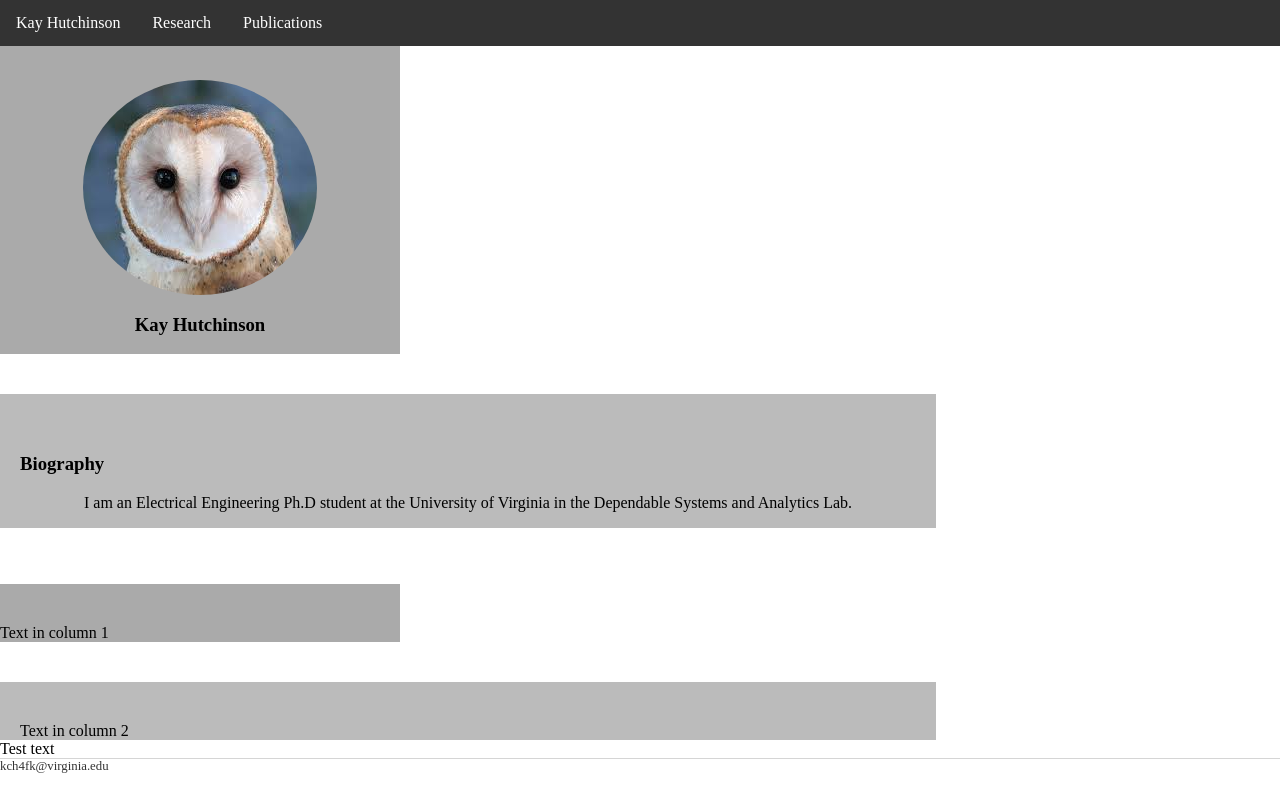
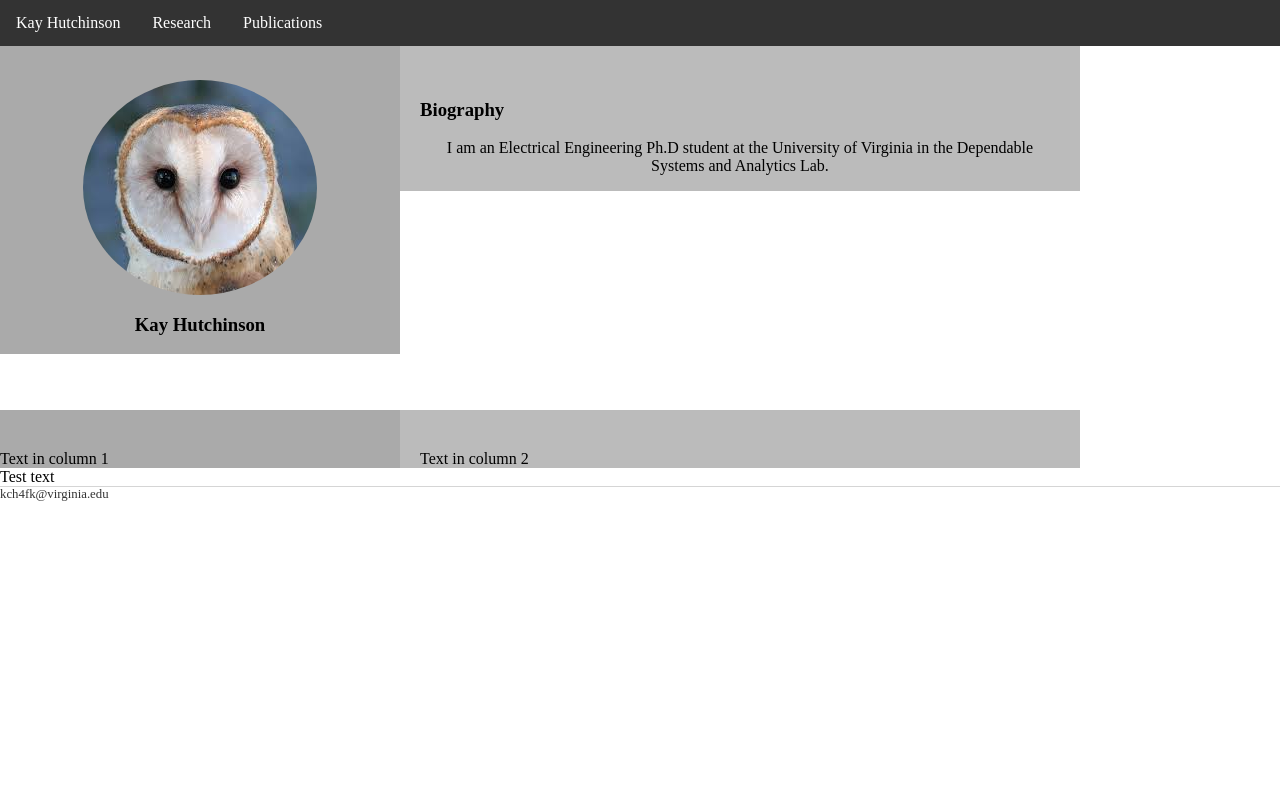
Before and after one commit to kch4fk/kch4fk.github.io, a Jekyll site: the page built from index.html, in a window 1280 px wide. Shown: the top 812 px of the page. Built offline with Jekyll 4.4.1, drawn with Linux system fonts in a browser that asks for light colours.

Commit message:
Update main.css

```diff
--- a/css/main.css
+++ b/css/main.css
@@ -46,7 +46,7 @@
     text-decoration: none;
 }
 
-ul li a: hover {
+li a: hover {
     background-color: #ddd;
     color: yellow;
 }
@@ -106,7 +106,7 @@
 }
 
 .column.right {
-    width: 70%;
+    width: 50%;
     padding-top: 40px;
     padding-left: 20px;
     padding-right: 20px;
```
